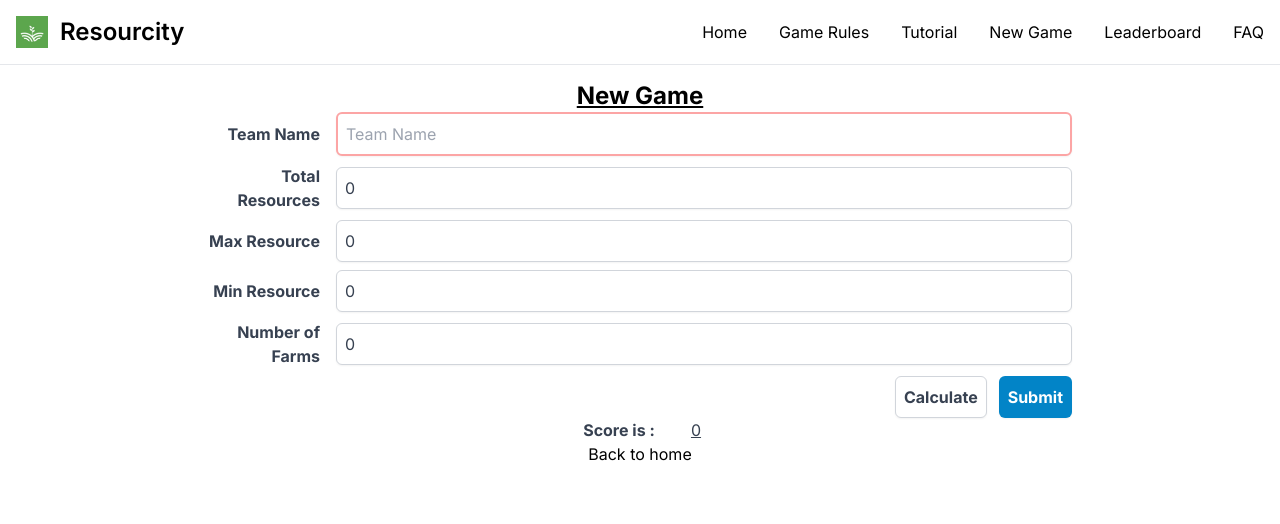
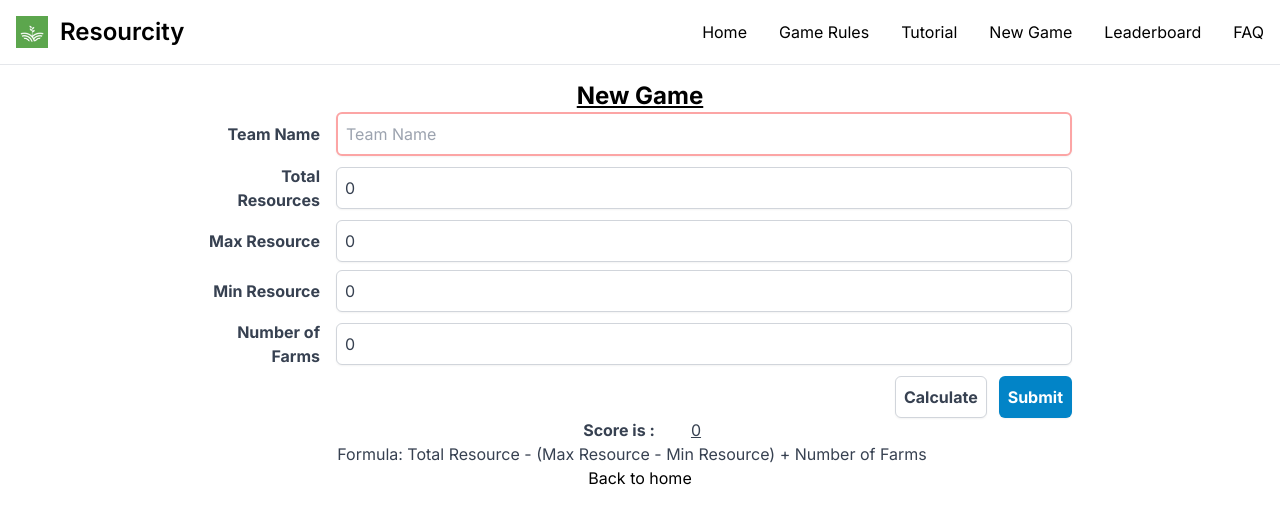
Before and after one commit to sihvn/Resourcity, a Next.js app: page /CapstoneProject/newgame in a window 1280 px wide. Shown: the top 524 px of the page. Built offline with nearby package versions, Linux system fonts and the light colour scheme.

Commit message:
feat: add description for formula

```diff
--- a/app/newgame/page.js
+++ b/app/newgame/page.js
@@ -147,6 +147,11 @@ export default function NewGame() {
                     <span className='text-center pr-4 text-gray-700 underline'>{score}</span>
                 </div>
 
+
+                <h2 className='flex justify-center'>
+                    <span className='text-center pr-4 text-gray-700'>Formula: Total Resource  - (Max Resource - Min Resource) + Number of Farms</span>
+                </h2>
+
                 <h2 className='align-text-bottom'>
                     <Link href="/" className="hover:font-bold">Back to home</Link>
                 </h2>
```
